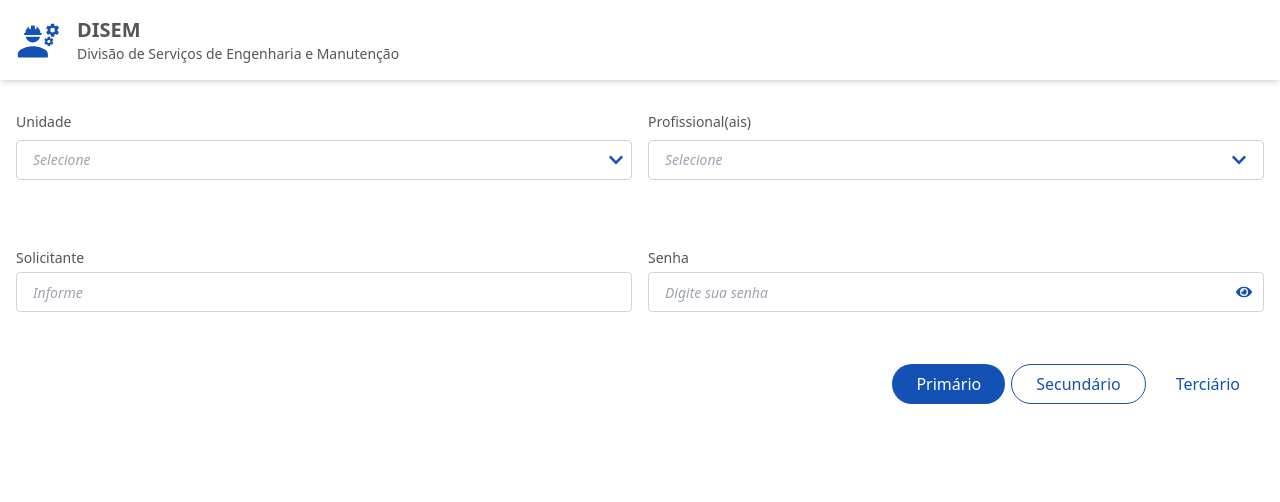
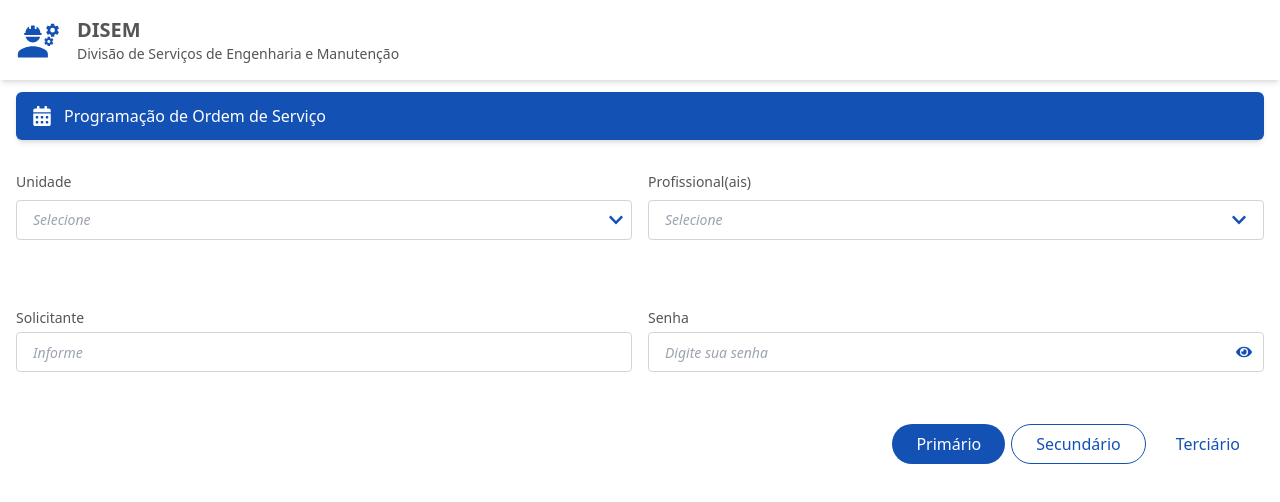
Before and after one commit to WemellyNunes/frontend_application_disem, a React (Vite) app: page / in a window 1280 px wide. Shown: the top 502 px of the page. Built offline with nearby package versions, Linux system fonts and the light colour scheme; a web font is replaced by a local one.

Commit message:
feat: add o componente title

```diff
--- a/src/App.jsx
+++ b/src/App.jsx
@@ -7,7 +7,8 @@ import InputSecondary from "./components/inputs/inputSecondary";
 import { FaEye, FaArrowRight, FaSearch } from 'react-icons/fa';
 import InputSelect from "./components/inputs/inputSelect";
 import MultiSelect from "./components/inputs/multiSelect";
-
+import PageTitle from "./components/title";
+import { FaCalendarAlt } from 'react-icons/fa';
 
 
 function App() {
@@ -40,6 +41,12 @@ function App() {
       </header>
 
       <section className="flex w-full flex-col">
+        <div className="flex w-full justify-center px-4">
+          <PageTitle
+            icon={FaCalendarAlt}
+            text="Programação de Ordem de Serviço" />
+        </div>
+
         <div className="flex w-full flex-row justify-center p-4">
           <div className="flex flex-1 pr-4">
             <InputSelect
--- /dev/null
+++ b/src/components/title/index.jsx
@@ -0,0 +1,21 @@
+const PageTitle = ({ icon: Icon, text }) => {
+    return (
+      <div className="w-full bg-primary-light text-white flex items-center px-4 h-12 mt-3 rounded-md shadow-md">
+        <Icon className="h-5 w-5 mr-3" />
+        <h1 className="text-base font-medium">{text}</h1>
+      </div>
+    );
+  };
+
+  export default PageTitle;
+
+
+  /*
+    COMO USAR:
+
+    <div className="flex w-full justify-center px-4">
+          <PageTitle
+            icon={FaCalendarAlt}
+            text="Programação de Ordem de Serviço" />
+     </div>
+  */
```
